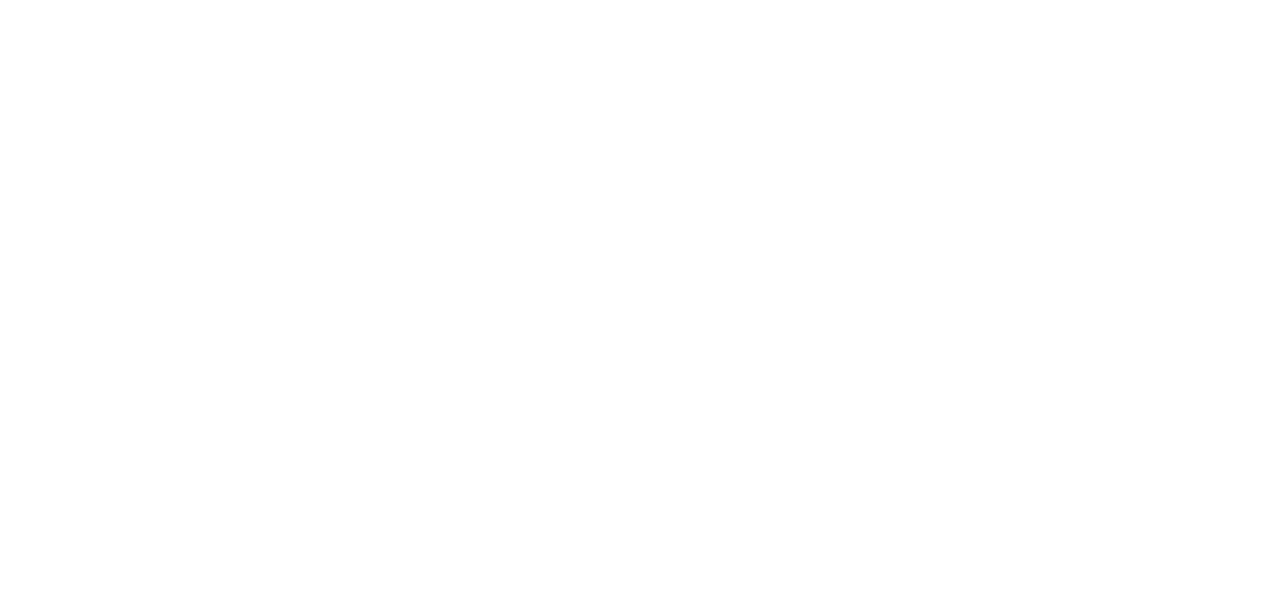
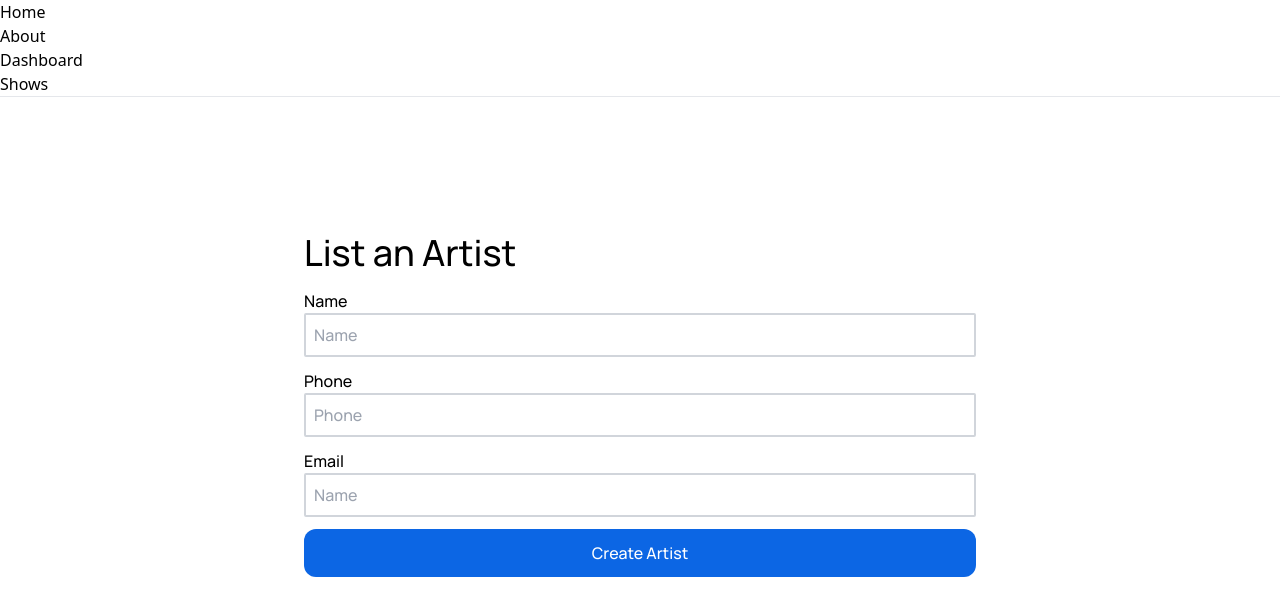
Before and after one commit to devcareer/Project-outside, a React (Vite) app: page /list-artist in a window 1280 px wide. Before the commit this address had no page. Shown: the top 616 px of the page. Built offline with nearby package versions, Linux system fonts and the light colour scheme.

Commit message:
form for list artist

```diff
--- a/src/App.jsx
+++ b/src/App.jsx
@@ -4,6 +4,7 @@ import Shows from './pages/Shows';
 import Layout from './Layouts/DefaultLayout';
 import Venues from './pages/Venues';
 import ListShow from './pages/ListShow';
+import ListArtist from './pages/ListArtist';
 function App() {
 	return (
 		<div className="App">
@@ -12,6 +13,7 @@ function App() {
 					<Route path="/shows" element={<Shows />} />
 					<Route path="/venues" element={<Venues />} />
 					<Route path="/list-show" element={<ListShow />} />
+					<Route path="/list-artist" element={<ListArtist />} />
 					{/* <Route index element={<Home />} />
           <Route path="about" element={<About />} /> */}
 					{/* <Route path="dashboard" element={<Dashboard />} /> */}
--- /dev/null
+++ b/src/pages/ListArtist.jsx
@@ -0,0 +1,38 @@
+import React from 'react'
+
+function ListArtist() {
+  return (
+    <div className="font-[Manrope] h-[75vh] flex flex-col justify-center w-full max-w-2xl mx-auto">
+        <h1 className="my-4 text-3xl md:text-4xl text-left w-full">List an Artist</h1>
+        <form className="space-y-3" action="">
+            <div>
+                <label htmlFor="">Name</label>
+                <input
+                    type="text"
+                    placeholder="Name"
+                    className="rounded-sm w-full border-2 border-gray-300 p-2"
+                />
+            </div>
+            <div>
+                <label htmlFor="">Phone</label>
+                <input
+                    type="text"
+                    placeholder="Phone"
+                    className="rounded-sm w-full border-2 border-gray-300 p-2"
+                />
+            </div>
+            <div>
+                <label htmlFor="">Email</label>
+                <input
+                    type="text"
+                    placeholder="Name"
+                    className="rounded-sm w-full border-2 border-gray-300 p-2"
+                />
+            </div>
+            <button className="rounded-xl w-full bg-[#0C66E4] p-3 my-2 text-white">Create Artist</button>
+        </form>
+    </div>
+  )
+}
+
+export default ListArtist
```
